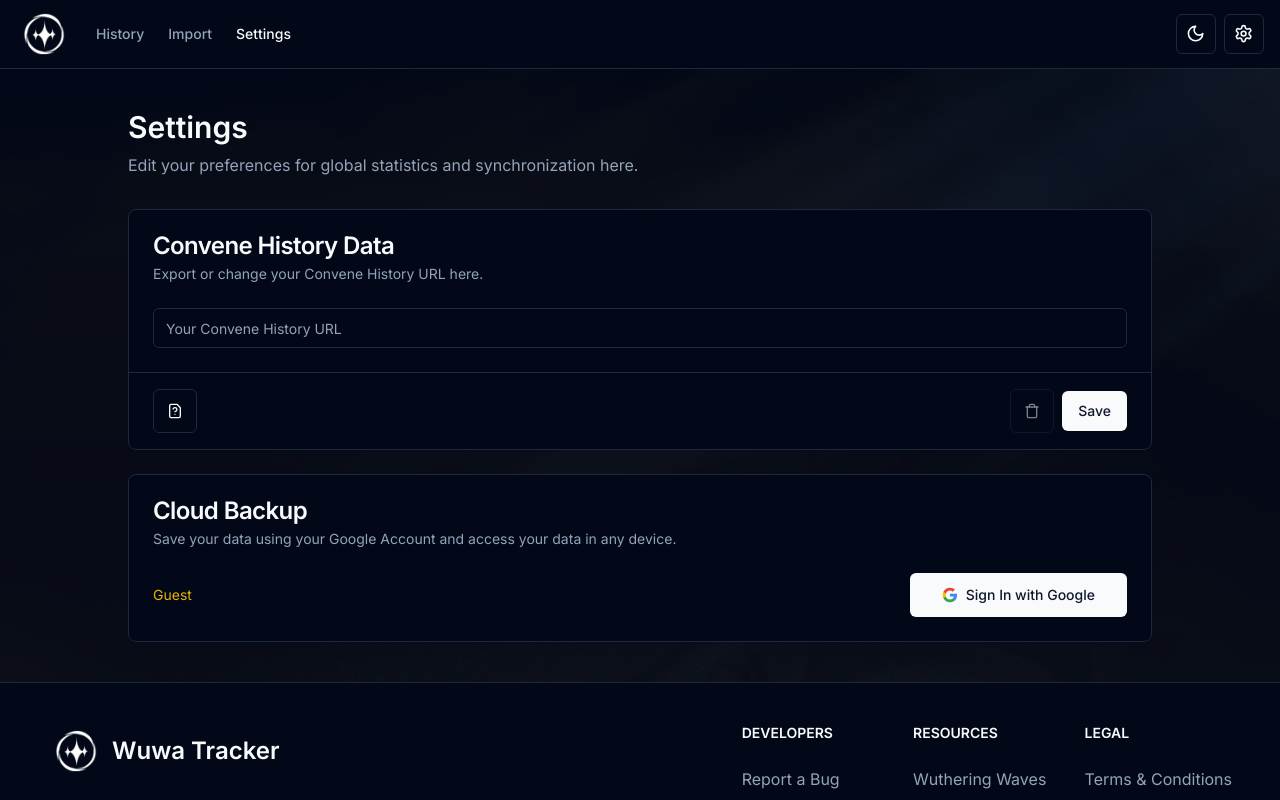
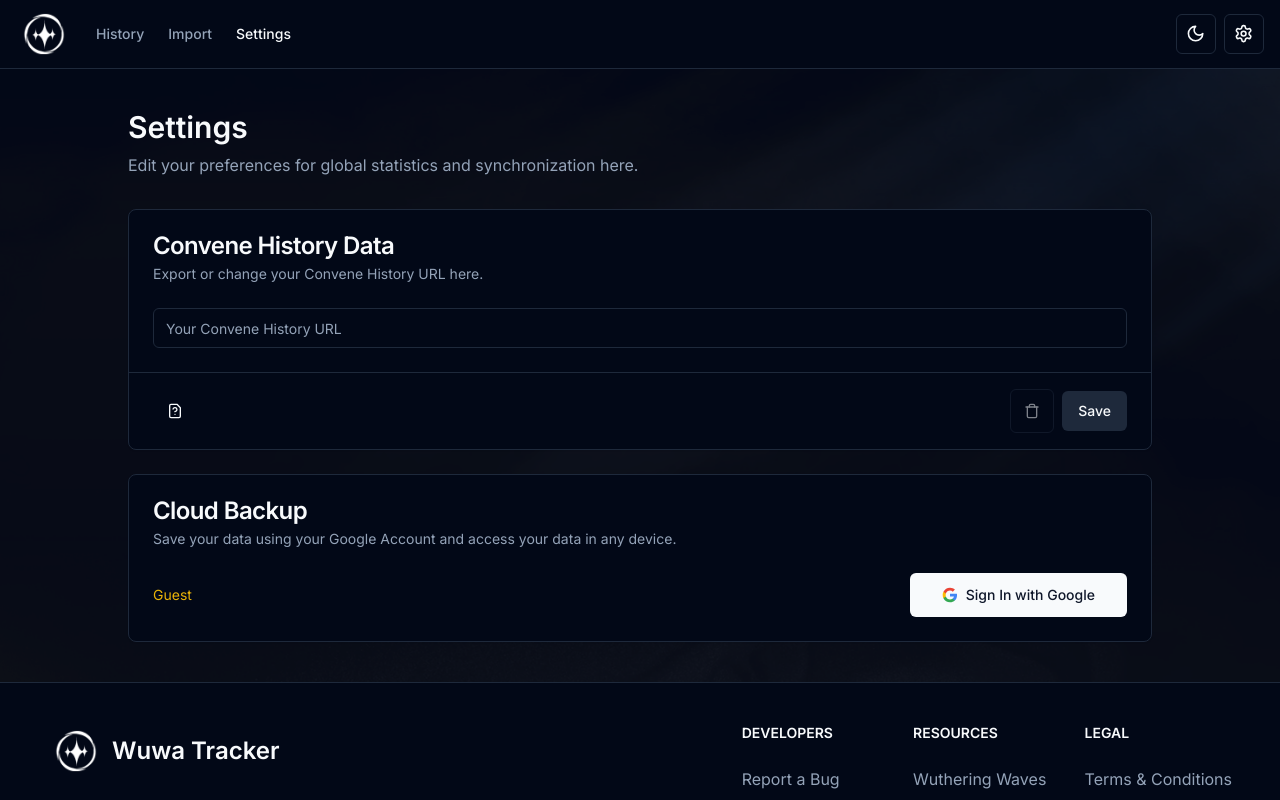
Before and after one commit to Luzefiru/wuwatracker, a Next.js app: page /settings in a window 1280 px wide. Shown: the top 800 px of the page. Built offline with nearby package versions, Linux system fonts and the light colour scheme; no server answers; what @shrutibalasa/tailwind-grid-auto-fit would draw is missing.

Commit message:
style: button colors

```diff
--- a/src/components/settings/cloud-sync-setting.tsx
+++ b/src/components/settings/cloud-sync-setting.tsx
@@ -7,6 +7,12 @@ import {
   CardHeader,
   CardTitle,
 } from "@/components/ui/card";
+import {
+  Tooltip,
+  TooltipContent,
+  TooltipProvider,
+  TooltipTrigger,
+} from "@/components/ui/tooltip";
 import { Button } from "@/components/ui/button";
 import { SettingCardSkeleton } from "./setting-card-skeleton";
 import { useIsClient } from "usehooks-ts";
@@ -14,7 +20,7 @@ import { cn } from "@/lib/utils";
 import { toast } from "sonner";
 import { ConfirmationDialog } from "@/components/ui/confirmation-dialog";
 import { useUserContext } from "@/contexts/userContext";
-import { RefreshCw } from "lucide-react";
+import { RefreshCw, LogOut } from "lucide-react";
 import { useState } from "react";
 import { useConveneHistory } from "@/hooks/useConveneHistory";
 import extractGachaRecordQueryArgs from "@/lib/extractGachaRecordQueryArgs";
@@ -176,9 +182,9 @@ export default function CloudSyncSetting() {
           />
         ) : (
           <>
-            <Button variant="outline" size="lg" onClick={handleSignOut}>
-              Sign out
-            </Button>
+            <TooltipProvider>
+              <Tooltip>
+                <TooltipTrigger asChild>
                   <Button
                     className={cn("h-11 w-11 transition-colors", {
                       "bg-accent": isSyncing,
@@ -189,9 +195,22 @@ export default function CloudSyncSetting() {
                     onClick={handleSync}
                     disabled={!userData}
                   >
-              <RefreshCw
+                    <LogOut
                       className={cn("h-4 w-4", { "animate-spin": isSyncing })}
                     />
+                  </Button>
+                </TooltipTrigger>
+                <TooltipContent>
+                  <p>Log Out</p>
+                </TooltipContent>
+              </Tooltip>
+            </TooltipProvider>
+
+            <Button variant="secondary" size="lg" onClick={handleSignOut}>
+              <RefreshCw
+                className={cn("h-4 w-4 mr-2", { "animate-spin": isSyncing })}
+              />
+              Sync Data
             </Button>
           </>
         )}
--- a/src/components/settings/convene-history-url-setting.tsx
+++ b/src/components/settings/convene-history-url-setting.tsx
@@ -99,7 +99,7 @@ export default function ConveneHistoryUrlSetting() {
             <TooltipTrigger asChild>
               <Button
                 className="mr-2 h-11 w-11"
-                variant="outline"
+                variant="ghost"
                 size="icon"
                 type="button"
                 asChild
@@ -131,7 +131,9 @@ export default function ConveneHistoryUrlSetting() {
             </TooltipContent>
           </Tooltip>
         </TooltipProvider>
-        <Button onClick={handleSave}>Save</Button>
+        <Button variant="secondary" onClick={handleSave}>
+          Save
+        </Button>
       </CardFooter>
     </Card>
   );
```
Lines whose indentation alone changed are shown as unchanged.
